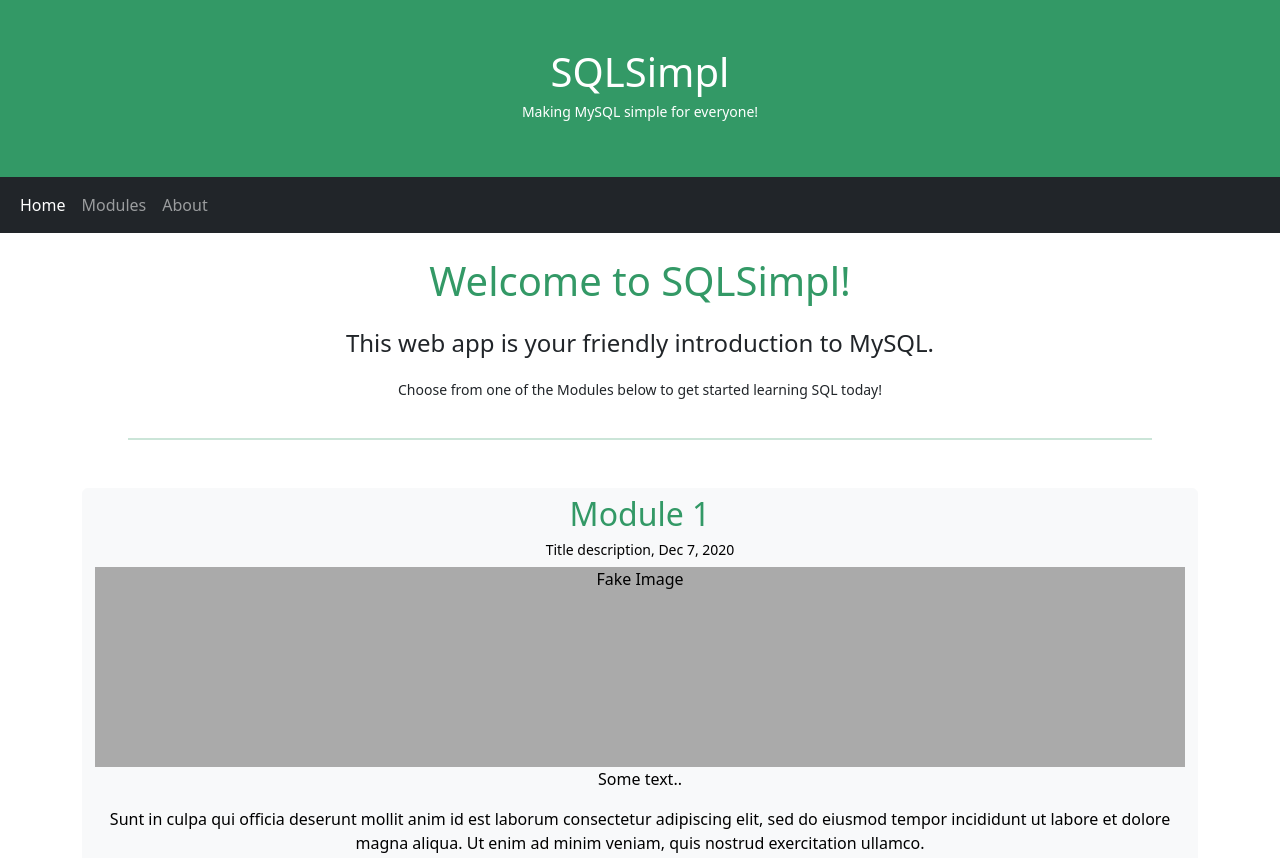
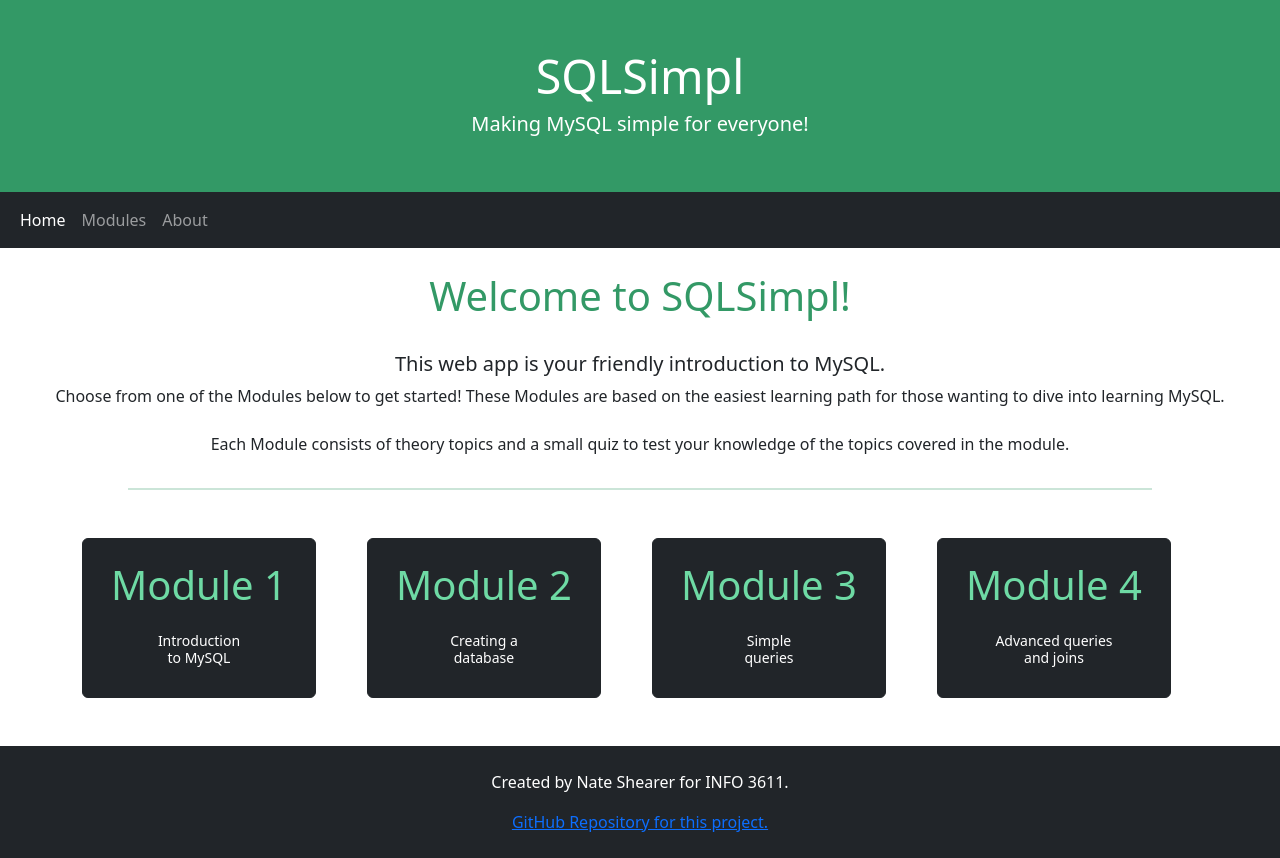
Before and after one commit to shearernas/SQLSimpl, a plain HTML site: page index.htm in a window 1280 px wide. Shown: the top 858 px of the page. Drawn offline with nearby package versions, Linux system fonts and the light colour scheme.

Commit message:
Created 404 page, module 1 landing page.

```diff
--- a/global.css
+++ b/global.css
@@ -6,8 +6,13 @@
     color:  #339966;
 }
 
-.title_text {
+.coloured_title_text_light {
+    color:  #6edaa4;
+}
+
+h1.title_text {
     text-align: center;
+    font-size: 35pt;
 }
 
 hr.solid {
--- a/index.htm
+++ b/index.htm
@@ -17,8 +17,8 @@
 <body>
 
 <div class="p-5 element_colour_1 text-white text-center">
-  <h1>SQLSimpl</h1>
-  <h4 class="small">Making MySQL simple for everyone!</h4>
+  <h1 class="title_text">SQLSimpl</h1>
+  <h5>Making MySQL simple for everyone!</h5>
 </div>
 
 <nav class="navbar navbar-expand-sm bg-dark navbar-dark">
@@ -42,26 +42,41 @@
         <h1 class="coloured_title_text text-center">
             Welcome to SQLSimpl!
         </h1>
-        <h4 class="p-3 pb-0 text-center">
+        <h5 class="pt-4 text-center">
             This web app is your friendly introduction to MySQL.
-        </h4>
-        <h4 class="p-3 small text-center">
-            Choose from one of the Modules below to get started learning SQL today!
-        </h4>
+        </h5>
+        <p class="pb-0 text-center">
+            Choose from one of the Modules below to get started! These Modules are based on the easiest learning path for those wanting to dive into learning MySQL. <br> <br> Each Module consists of theory topics and a small quiz to test your knowledge of the topics covered in the module.
+        </p>
     </div>
 </div>
 
 <hr class="solid">
 
 <div class="container mt-5">
-    <div class="row">
-        <div class="col">
-            <a href="modules.htm" class="btn btn-light">
-                <h2 class="coloured_title_text">Module 1</h2>
-                <h5 class="small">Title description, Dec 7, 2020</h5>
-                <div class="fakeimg">Fake Image</div>
-                <p>Some text..</p>
-                <p>Sunt in culpa qui officia deserunt mollit anim id est laborum consectetur adipiscing elit, sed do eiusmod tempor incididunt ut labore et dolore magna aliqua. Ut enim ad minim veniam, quis nostrud exercitation ullamco.</p>
+    <div class="row justify-content-center">
+        <div class="col-3">
+            <a href="module_1/module1_landing.htm" class="btn btn-dark">
+                <h1 class="p-3 coloured_title_text_light">Module 1</h1>
+                <h3 class="pt-0 pb-3 small">Introduction <br> to MySQL</h3>
+            </a>
+        </div>
+        <div class="col-3">
+            <a href="404.htm" class="btn btn-dark">
+                <h1 class="p-3 coloured_title_text_light">Module 2</h1>
+                <h3 class="pt-0 pb-3 small">Creating a <br> database</h3>
+            </a>
+        </div>
+        <div class="col-3">
+            <a href="404.htm" class="btn btn-dark">
+                <h1 class="p-3 coloured_title_text_light">Module 3</h1>
+                <h3 class="pt-0 pb-3 small">Simple <br> queries</h3>
+            </a>
+        </div>
+        <div class="col-3">
+            <a href="404.htm" class="btn btn-dark">
+                <h1 class="p-3 coloured_title_text_light">Module 4</h1>
+                <h3 class="pt-0 pb-3 small">Advanced queries <br> and joins</h3>
             </a>
         </div>
   </div>
```
Also changed, not shown: 404.htm (added), module_1/module1_landing.htm (added).
